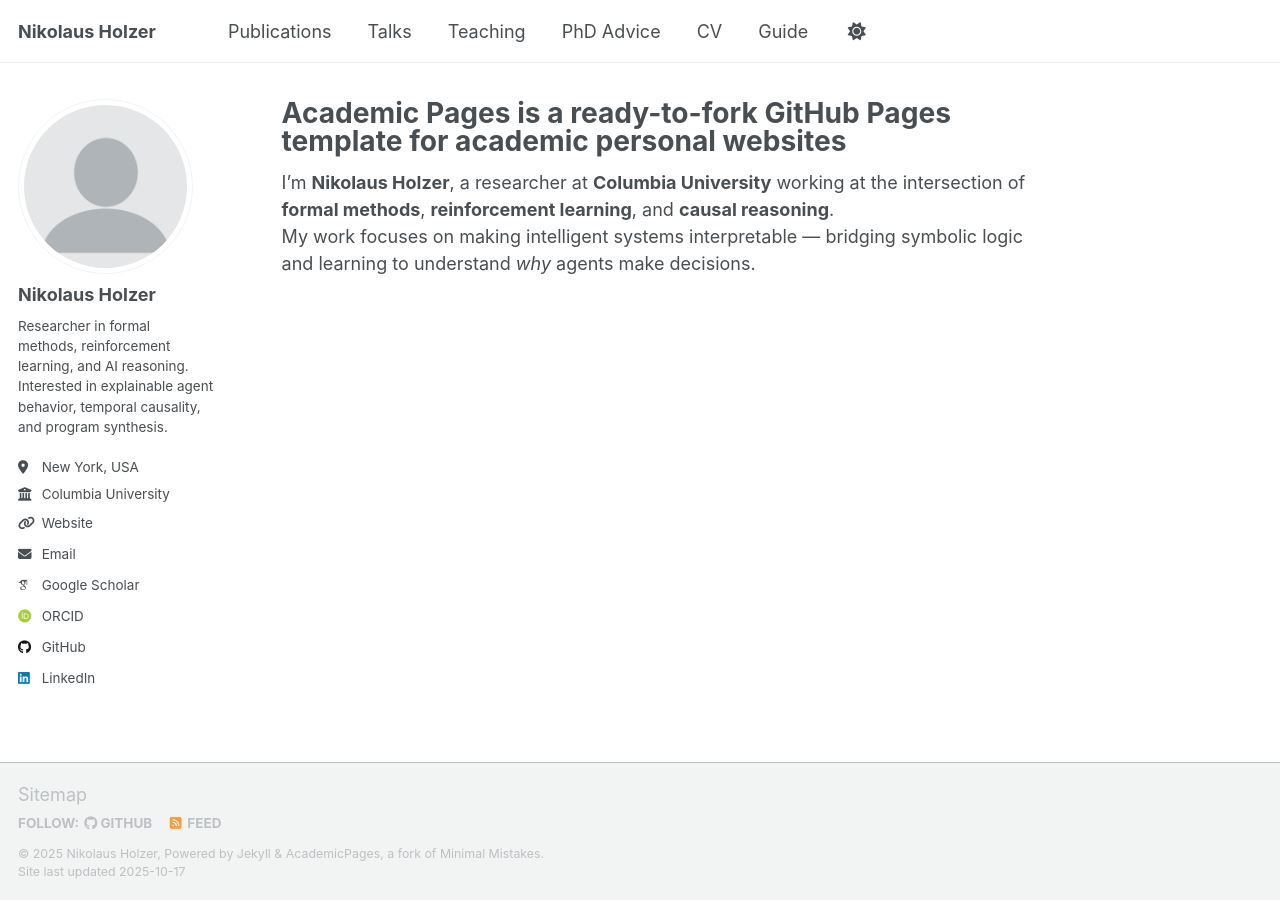
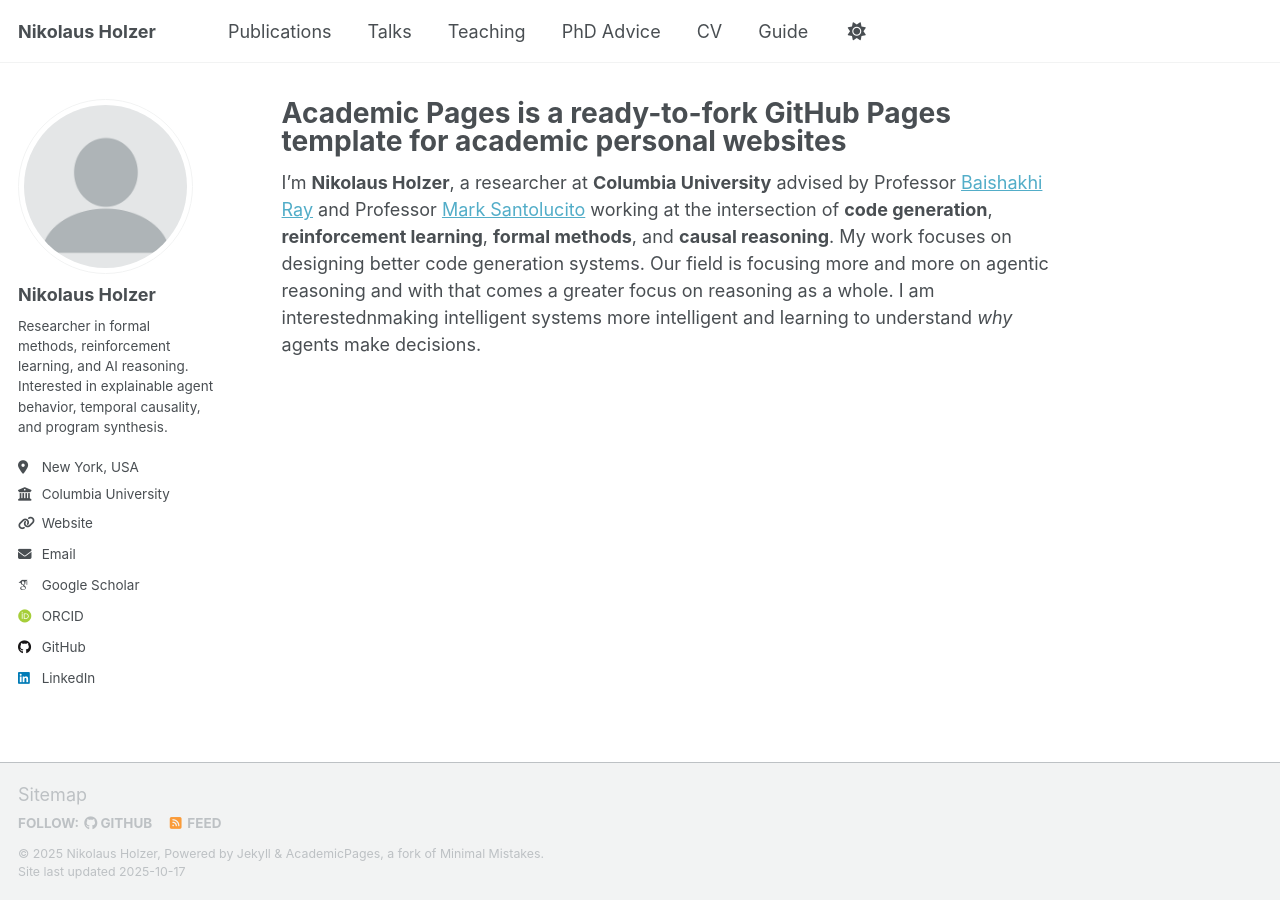
Before and after one commit to nik-hz/nik-hz.github.io, a Jekyll site: the page built from _pages/about.md, in a window 1280 px wide. Built offline with Jekyll 4.4.1, drawn with Linux system fonts in a browser that asks for light colours; some web fonts are replaced; a script that is not in the unit is left out.

Commit message:
add stuff

```diff
--- a/_pages/about.md
+++ b/_pages/about.md
@@ -7,5 +7,5 @@
   - /about.html
 ---
 
-I’m **Nikolaus Holzer**, a researcher at **Columbia University** working at the intersection of **formal methods**, **reinforcement learning**, and **causal reasoning**.
-My work focuses on making intelligent systems interpretable — bridging symbolic logic and learning to understand *why* agents make decisions.
+I’m **Nikolaus Holzer**, a researcher at **Columbia University**  advised by Professor [Baishakhi Ray](https://www.rayb.info) and Professor [Mark Santolucito](https://www.marksantolucito.com/index.html) working at the intersection of **code generation**, **reinforcement learning**, **formal methods**, and **causal reasoning**.
+My work focuses on designing better code generation systems. Our field is focusing more and more on agentic reasoning and with that comes a greater focus on reasoning as a whole. I am interestednmaking intelligent systems more intelligent and learning to understand *why* agents make decisions.
```
